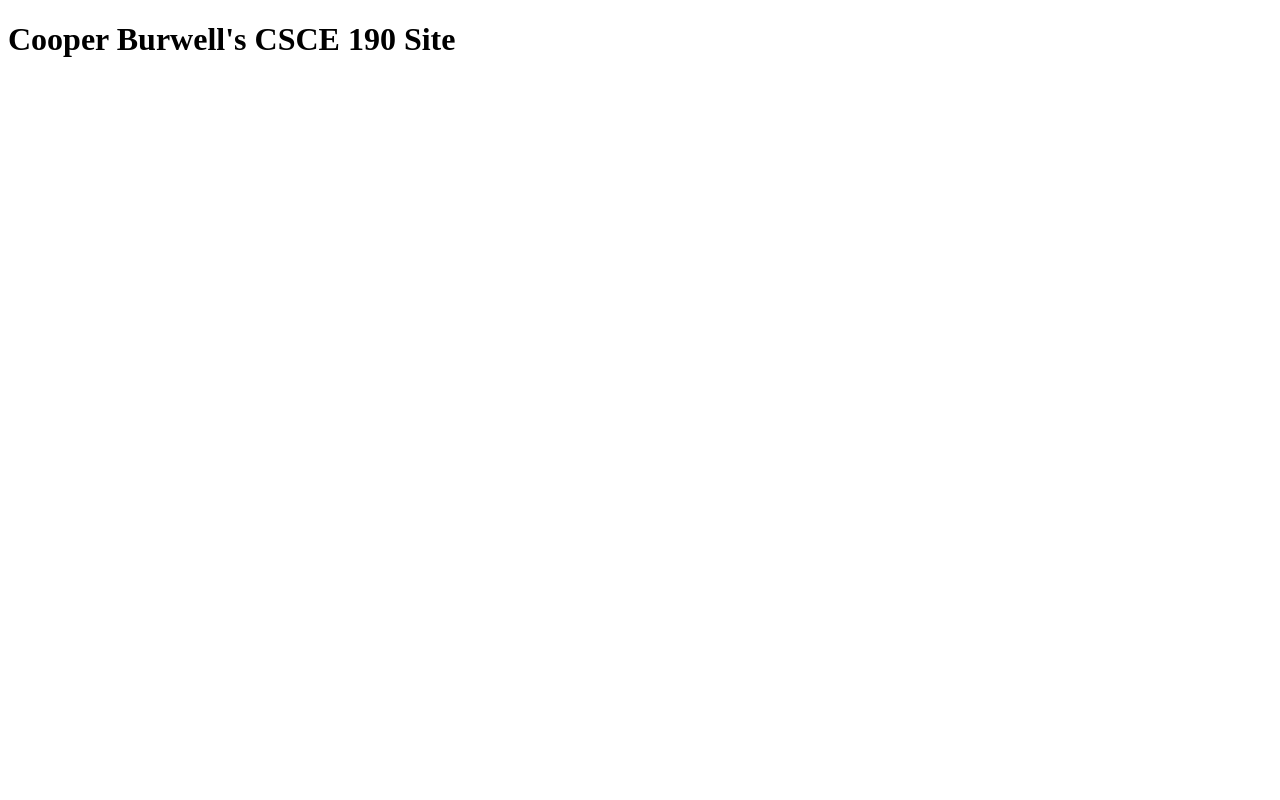
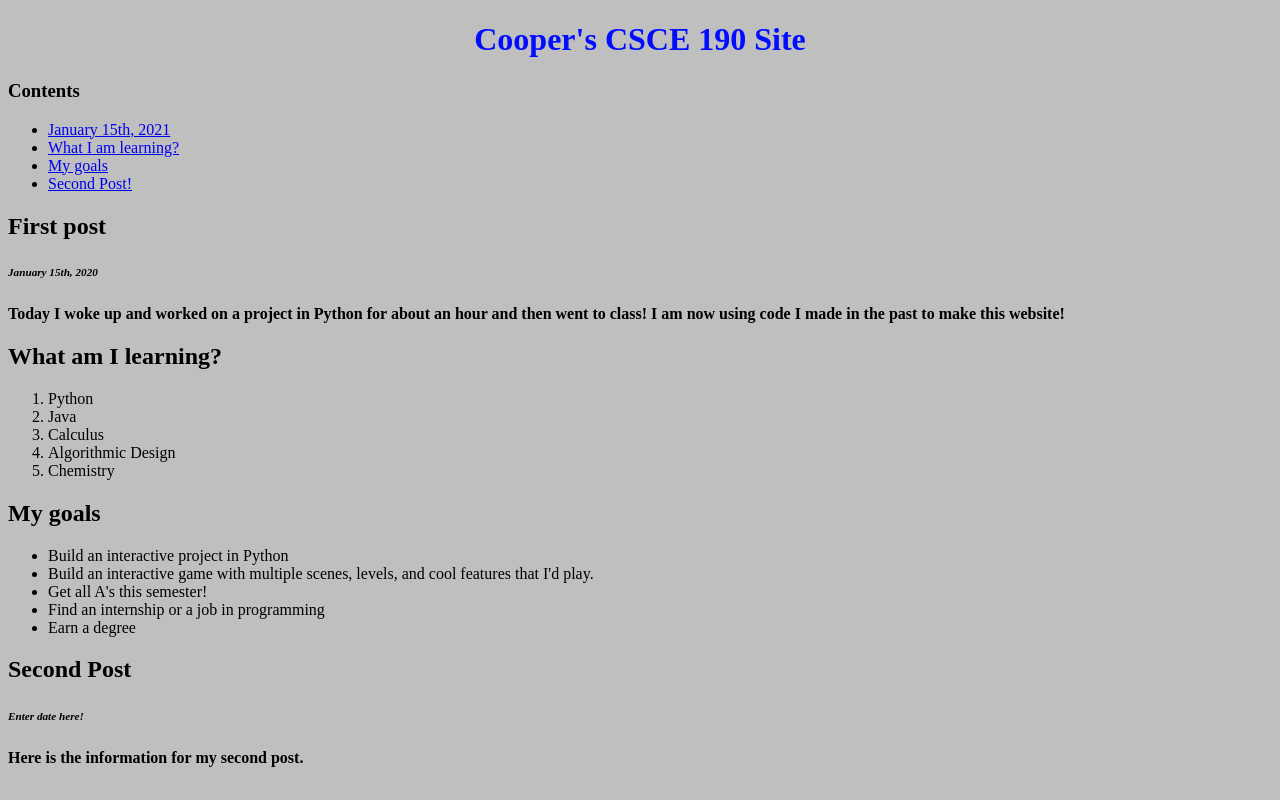
Before and after one commit to cooperburwell/cooperburwell.github.io, a plain HTML site: page index.html in a window 1280 px wide. Drawn offline with Linux system fonts and the light colour scheme.

Commit message:
Add files via upload

```diff
--- a/index.html
+++ b/index.html
@@ -1,10 +1,69 @@
 <!DOCTYPE html>
 <html>
     <head>
-        <title>CSCE 190: Cooper Burwell</title>
-    <head>
-        <body>
-            <h1>Cooper Burwell's CSCE 190 Site</h1>
-        </body>
+        <meta charset="utf-8">
+        <style>
+            #title{
+                text-align: center;
+                color: rgb(0, 13, 255);
+            }
+            body{
+                background-color: rgb(191, 191, 191);
+            }
+            p{
+                font-weight: bold;
+                font-family: aerial;
+                line-height: 1.2em;
+            }
+            .date{
+                font-style: italic;
+                font-size: 0.7em;
+            }
 
+        </style>
+        <title>Project: Blog</title>
+    </head>
+    <body>
+
+        <h1 id = "title">Cooper's CSCE 190 Site</h1>
+
+        <h3>Contents</h3>
+        <ul>
+            <li><a href= "#post1"> January 15th, 2021 </a> </li>
+            <li><a href = "#learning"> What I am learning? </a></li>
+            <li><a href = "#goals"> My goals </a> </li>
+            <li> <a href ="#post2"> Second Post!</a> </li>
+        </ul>
+
+        <h2 id ="post1">First post</h2>
+        <h6 class = "date">January 15th, 2020</h6>
+
+        <p>Today I woke up and worked on a project in Python for about an hour and then went to class! I am now using code I made in the past to make this website!</p>
+
+        <h2 id = "learning"> What am I learning?</h2>
+
+        <ol>
+            <li> Python </li>
+            <li> Java </li>
+            <li> Calculus </li>
+            <li> Algorithmic Design </li>
+            <li> Chemistry </li>
+        </ol>
+
+        <h2 id = "goals"> My goals </h2>
+        <ul>
+            <li> Build an interactive project in Python</li>
+            <li> Build an interactive game with multiple scenes, levels, and cool features that I'd play. </li>
+            <li> Get all A's this semester! </li>
+            <li> Find an internship or a job in programming </li>
+            <li> Earn a degree </li>
+
+        </ul>
+
+        <h2 id ="post2"> Second Post</h2>
+        <h6 class = "date">Enter date here!</h6>
+
+        <p>Here is the information for my second post. </p>
+
+    </body>
 </html>
```
